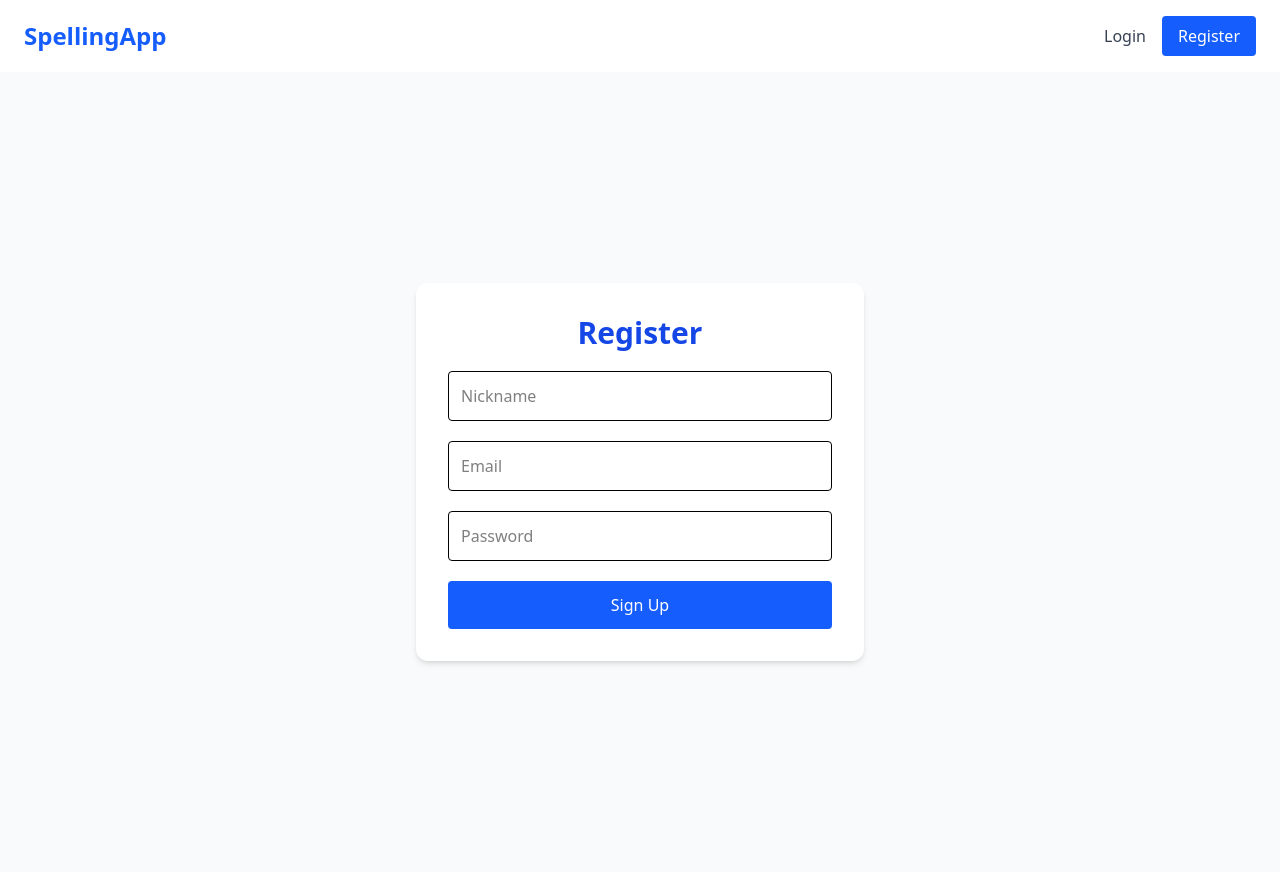
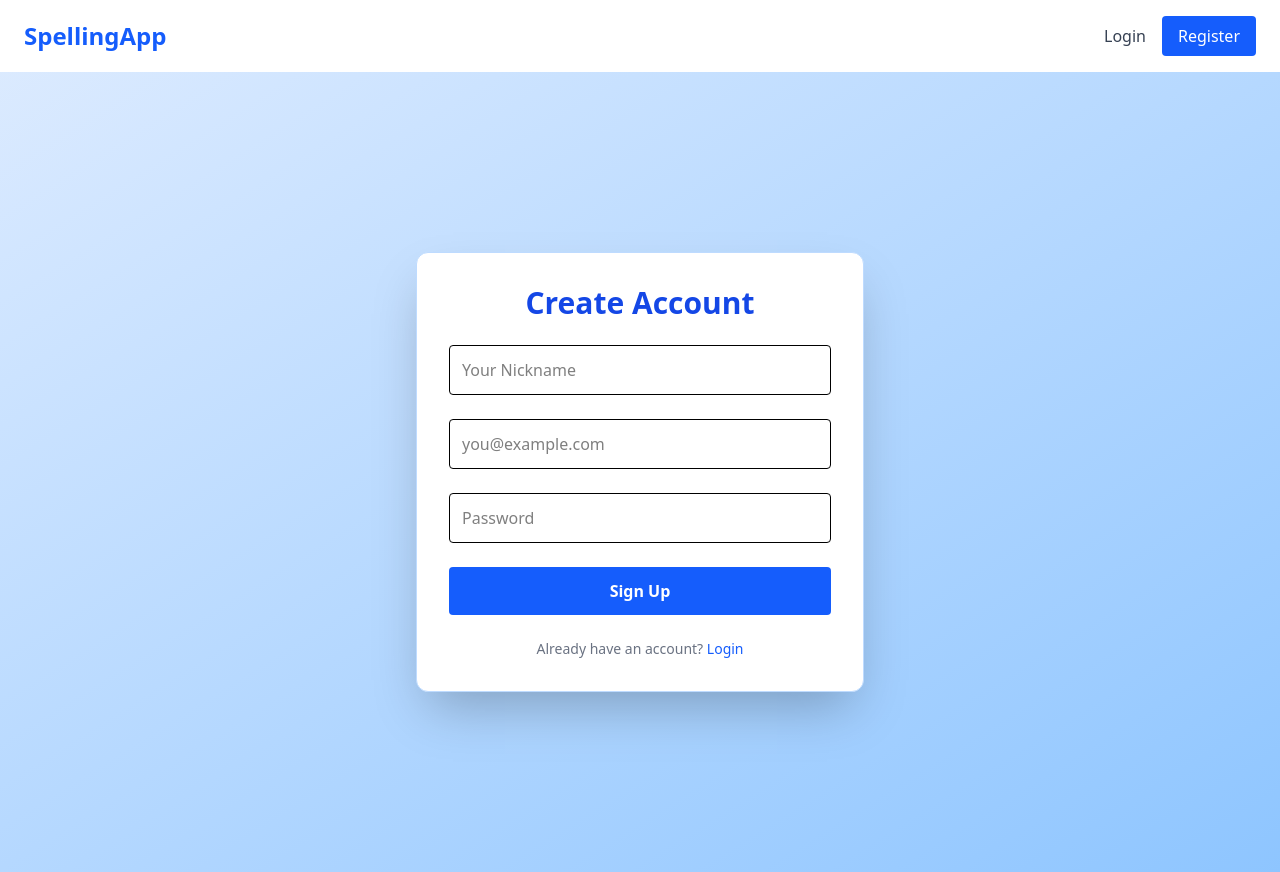
Before and after one commit to valiyev-777/Spelling, a React (Vite) app: page /sign-up in a window 1280 px wide. Built offline with nearby package versions, Linux system fonts and the light colour scheme.

Commit message:
New logic based on old working version

```diff
--- /dev/null
+++ b/src/pages/Confirm.tsx
@@ -0,0 +1,57 @@
+import { useEffect, useState } from "react";
+import { supabase } from "../lib/supabase";
+import { useNavigate } from "react-router-dom";
+
+const Confirm = () => {
+  const [message, setMessage] = useState("Checking confirmation...");
+  const navigate = useNavigate();
+
+  useEffect(() => {
+    const checkConfirmation = async () => {
+      const { data: userData, error } = await supabase.auth.getUser();
+
+      if (error || !userData?.user) {
+        setMessage("Confirmation failed. Please try logging in again.");
+        return;
+      }
+
+      const user = userData.user;
+      const nickname =
+        user.user_metadata?.nickname || (await getNicknameFromDB(user.id));
+
+      setMessage(`Welcome, ${nickname || "User"}! Redirecting...`);
+
+      setTimeout(() => {
+        navigate("/dashboard");
+      }, 2000);
+    };
+
+    checkConfirmation();
+  }, []);
+
+  const getNicknameFromDB = async (userId: string): Promise<string | null> => {
+    const { data, error } = await supabase
+      .from("users")
+      .select("nickname")
+      .eq("id", userId)
+      .single();
+
+    if (error) {
+      console.error("❌ Nickname fetch error:", error.message);
+      return null;
+    }
+
+    return data?.nickname || null;
+  };
+
+  return (
+    <div className="min-h-screen flex items-center justify-center bg-gray-100 px-4">
+      <div className="bg-white p-8 rounded-xl shadow-lg text-center space-y-4 max-w-md w-full">
+        <h1 className="text-2xl font-bold text-blue-700">Email Confirmed!</h1>
+        <p className="text-gray-600">{message}</p>
+      </div>
+    </div>
+  );
+};
+
+export default Confirm;
--- a/src/pages/Login.tsx
+++ b/src/pages/Login.tsx
@@ -15,45 +15,18 @@ const Login = () => {
     setError("");
     setLoading(true);
 
-    const { data, error: loginError } = await supabase.auth.signInWithPassword({
+    const { error } = await supabase.auth.signInWithPassword({
       email,
       password,
     });
 
-    setLoading(false);
-
-    if (loginError) {
-      setError(loginError.message);
+    if (error) {
+      setError(error.message);
       return;
     }
 
-    if (data?.session) {
-      const user = data.session.user;
-
-      // Check if user exists in 'users' table
-      const { data: existing } = await supabase
-        .from("users")
-        .select("id")
-        .eq("id", user.id)
-        .single();
-
-      if (!existing) {
-        // Insert new user if not exists
-        await supabase.from("users").insert([
-          {
-            id: user.id, // Supabase Auth user ID
-            email: user.email,
-            nickname: user.user_metadata?.nickname || "", // fallback if no nickname
-            correct_count: 0,
-            wrong_count: 0,
-          },
-        ]);
-      }
-
-      navigate("/dashboard");
-    } else {
-      setError("Login successful, but session not found.");
-    }
+    // Kirishdan keyin dashboard yoki boshqa sahifaga
+    navigate("/dashboard");
   };
 
   return (
--- a/src/pages/Register.tsx
+++ b/src/pages/Register.tsx
@@ -1,4 +1,3 @@
-// src/pages/Register.tsx
 import { useState } from "react";
 import { supabase } from "../lib/supabase";
 import { useNavigate } from "react-router-dom";
@@ -8,24 +7,25 @@ const Register = () => {
   const [password, setPassword] = useState("");
   const [nickname, setNickname] = useState("");
   const [error, setError] = useState("");
+  const [success, setSuccess] = useState("");
   const [loading, setLoading] = useState(false);
+
   const navigate = useNavigate();
 
   const handleRegister = async (e: React.FormEvent) => {
     e.preventDefault();
     setError("");
+    setSuccess("");
     setLoading(true);
 
-    // 1. Foydalanuvchini Auth tizimiga qo‘shamiz
-    const { data: signUpData, error: signUpError } = await supabase.auth.signUp(
-      {
+    const { error: signUpError } = await supabase.auth.signUp({
       email,
       password,
       options: {
-          data: { nickname }, // user_metadata ga nickname yoziladi
+        emailRedirectTo: "https://spelling-tau.vercel.app/confirm", // ✅ https
+        data: { nickname },
       },
-      }
-    );
+    });
 
     if (signUpError) {
       setError(signUpError.message);
@@ -33,58 +33,65 @@ const Register = () => {
       return;
     }
 
-    // 2. Agar foydalanuvchi session bilan qaytsa — avtomatik login bo‘lgan
     const { data: userData, error: userError } = await supabase.auth.getUser();
 
     if (userError || !userData?.user) {
+      setSuccess("Account created! Please check your email to confirm.");
       setLoading(false);
-      setError("Check your email to confirm your account before logging in.");
       return;
     }
 
     const user = userData.user;
 
-    // 3. public.users jadvaliga qo‘shish (agar trigger yo‘q bo‘lsa)
-    const { error: insertError } = await supabase.from("users").insert([
+    const { error: insertError } = await supabase
+      .from("users")
+      .insert([
         {
           id: user.id,
           email: user.email,
           nickname,
           correct_count: 0,
           wrong_count: 0,
+          score: 0,
           most_mistaken_letter: "-",
         },
-    ]);
+      ])
+      .select();
 
-    if (insertError) {
-      setError("Auth created, but DB insert failed: " + insertError.message);
+    if (insertError && !insertError.message.includes("duplicate key")) {
+      setError("Auth success, but DB insert failed: " + insertError.message);
       setLoading(false);
       return;
     }
 
-    // 4. Dashboardga o‘tkazish
     navigate("/dashboard");
   };
 
   return (
-    <div className="min-h-screen flex items-center justify-center bg-gray-50 px-4">
+    <div className="min-h-screen flex items-center justify-center bg-gradient-to-br from-blue-100 to-blue-300 px-4">
       <form
         onSubmit={handleRegister}
-        className="bg-white shadow-md p-8 rounded-xl max-w-md w-full space-y-5"
+        className="bg-white shadow-2xl p-8 rounded-xl max-w-md w-full space-y-6 border border-blue-200"
       >
-        <h2 className="text-3xl font-extrabold text-center text-blue-700">
-          Register
+        <h2 className="text-3xl font-bold text-center text-blue-700">
+          Create Account
         </h2>
 
         {error && (
-          <p className="text-red-500 text-sm text-center bg-red-100 rounded p-2">
+          <div className="text-red-600 text-sm bg-red-100 p-3 rounded shadow">
             {error}
-          </p>
+          </div>
+        )}
+
+        {success && (
+          <div className="text-green-700 text-sm bg-green-100 p-3 rounded shadow">
+            {success}
+          </div>
         )}
 
         <input
           type="text"
-          placeholder="Nickname"
+          placeholder="Your Nickname"
           value={nickname}
           onChange={(e) => setNickname(e.target.value)}
           className="w-full border p-3 rounded focus:outline-none focus:ring-2 focus:ring-blue-500"
@@ -93,7 +100,7 @@ const Register = () => {
 
         <input
           type="email"
-          placeholder="Email"
+          placeholder="you@example.com"
           value={email}
           onChange={(e) => setEmail(e.target.value)}
           className="w-full border p-3 rounded focus:outline-none focus:ring-2 focus:ring-blue-500"
@@ -112,10 +119,20 @@ const Register = () => {
         <button
           type="submit"
           disabled={loading}
-          className="w-full bg-blue-600 text-white py-3 rounded hover:bg-blue-700 transition disabled:opacity-50"
+          className="w-full bg-blue-600 text-white py-3 rounded font-semibold hover:bg-blue-700 transition disabled:opacity-50"
         >
-          {loading ? "Creating account..." : "Sign Up"}
+          {loading ? "Creating..." : "Sign Up"}
         </button>
+
+        <p className="text-center text-sm text-gray-500">
+          Already have an account?{" "}
+          <a
+            href="/sign-in"
+            className="text-blue-600 hover:underline font-medium"
+          >
+            Login
+          </a>
+        </p>
       </form>
     </div>
   );
```
Lines whose indentation alone changed are shown as unchanged.
